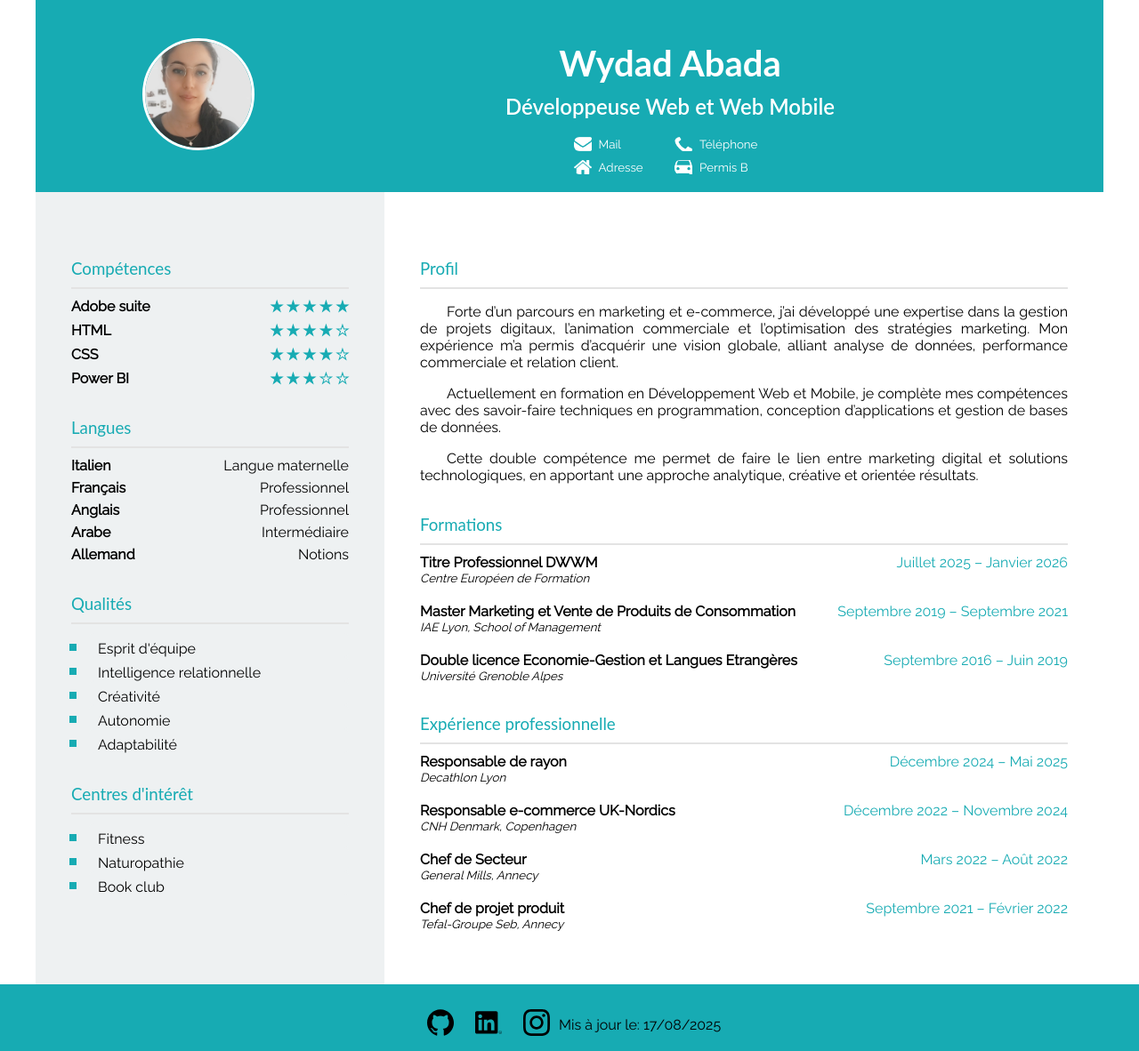
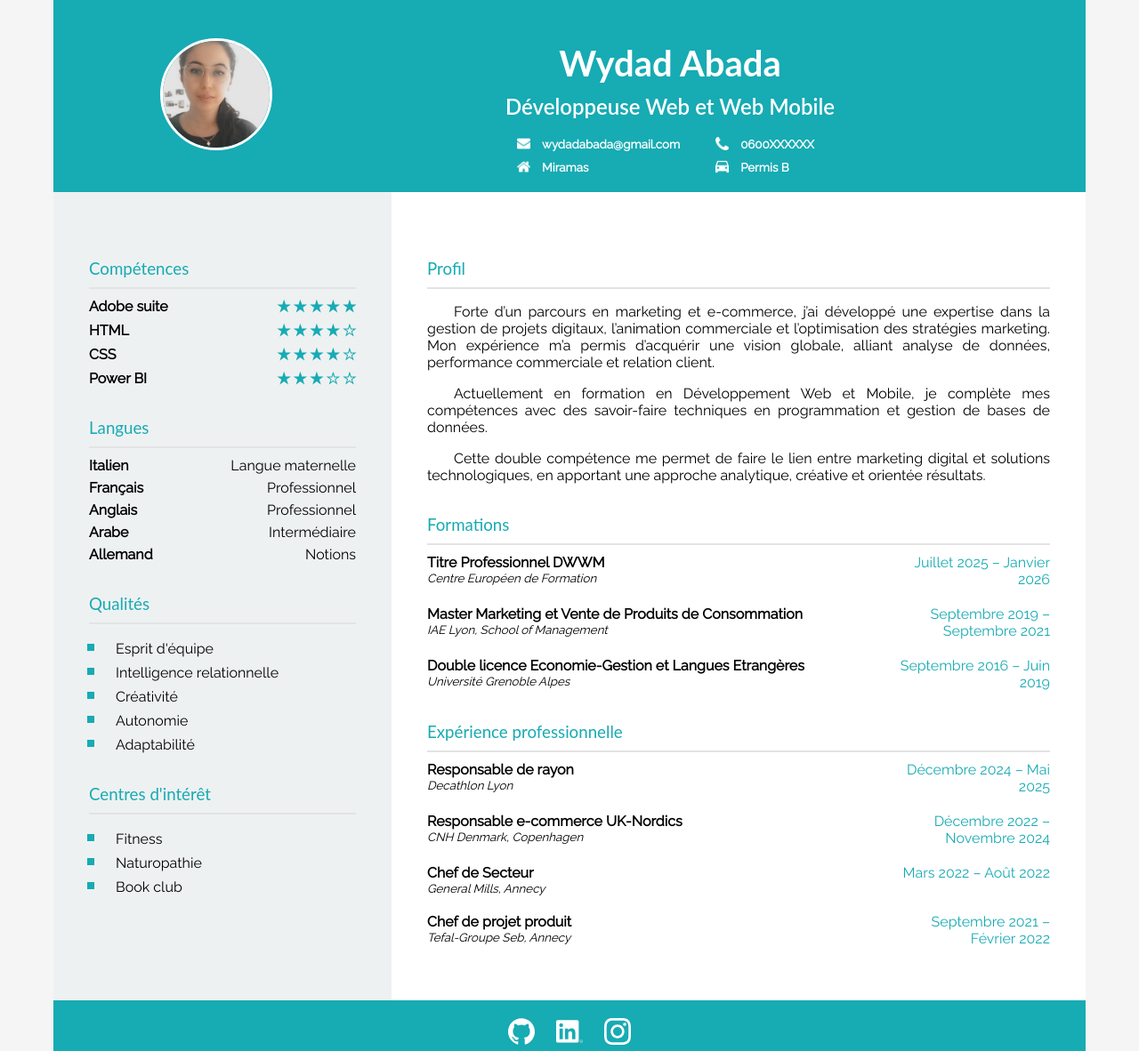
Before and after one commit to wydadabada96/Devoir_3_CV_HTML_CSS, a plain HTML site: page index.html in a window 1280 px wide. Shown: the top 1182 px of the page at 89% size. Drawn offline with Linux system fonts and the light colour scheme.

Commit message:
Add links and dynamics

```diff
--- a/assets/CSS/style.css
+++ b/assets/CSS/style.css
@@ -1,11 +1,14 @@
 
-body{
-    background: color #f5f5f5 ;
+.page_sizing{
+    background-color:  #f5f5f5 ;
     margin: 0;
     padding: 0;
 }
-main, header {
-    max-width: 1200px;
+body {
+    margin: 0;
+}
+main, header, footer {
+    max-width: 1160px;
     margin: 0 auto;
     background-color: white;
     box-sizing:border-box;
@@ -18,7 +21,7 @@ h1, h2, h3{
 }
 @font-face {
   font-family: "Raleway";
-  src: url(../Fonts/Raleway-Regular.woff) format('woff');
+  src: url(../fonts/Raleway-Regular.woff) format('woff');
   font-weight: 400;
   font-style: normal;
 }
@@ -42,6 +45,11 @@ header {
     object-fit:cover;
     border: 3px solid white;
     margin-left: 100px;
+    transition: transform 0.3s ease;
+    cursor: zoom-in;
+}
+.header_left img:hover{
+    transform: scale(1.05);
 }
 .header_right {
     flex: 1;
@@ -65,12 +73,12 @@ h2{
 .contact-list {
     list-style: none;
     padding: 0;
-    margin: 0;
+    margin: 0 auto;
     display: grid;
-    grid-template-columns: 1fr 1fr;
-    gap: 10px;
+    grid-template-columns: max-content max-content;
+  gap: 10px 30px;
+  justify-content: center
 }
-
 .contact-list li {
     display: flex;
     align-items:center;
@@ -79,30 +87,37 @@ h2{
     padding-left: 28px;
     font-size: smaller;
 }
-
-
+.contact-list li a {
+    text-decoration: none;
+    font-weight: bold;
+}
 .contact-list li.Mail {
-    background: url("../images/Pictograms/mail.png") no-repeat left center;
-    background-size: 20px 20px;
+    background: url("../images/icons/mail.png") no-repeat left center;
+    background-size: 15px 15px;
     filter: brightness(0) invert(1);
+    border-radius: 0;
 }
-
 .contact-list li.tel {
-    background: url("../images/Pictograms/tel.png") no-repeat left center;
-    background-size: 20px 20px;
+    background: url("../images/icons/tel.png") no-repeat left center;
+    background-size: 15px 15px;
     filter: brightness(0) invert(1);
+    border-radius: 0;
 }
 
 .contact-list li.adresse {
-    background: url("../images/Pictograms/adresse.png") no-repeat left center;
-    background-size: 20px 20px;
+    background: url("../images/icons/adresse.png") no-repeat left center;
+    background-size: 15px 15px;
     filter: brightness(0) invert(1);
+    border-radius: 0;
 }
-
 .contact-list li.permis {
-    background: url("../images/Pictograms/permis.png") no-repeat left center;
-    background-size: 20px 20px;
+    background: url("../images/icons/permis.png") no-repeat left center;
+    background-size: 15px 15px;
     filter: brightness(0) invert(1);
+    border-radius: 0;
+}
+a {
+    list-style: none;
 }
 
 /* main */
@@ -126,10 +141,10 @@ h3{
     margin: 35px 0 9px;
 }
 hr {
-    border: none;              /* on enlève la bordure par défaut */
-    height: 2px;               /* épaisseur */
-    background-color: #e3e3e3;   /* couleur */
-    margin: 10px 0;            /* espace autour */
+    border: none;
+    height: 2px;
+    background-color: #e3e3e3;
+    margin: 10px 0;
 }
 
 /* section:main */
@@ -138,10 +153,32 @@ hr {
     text-align: justify;
 }
 .flex_container {
+  position: relative;
   display: flex;
-  justify-content: space-between; /* espace entre gauche et droite */
-  align-items: baseline;          /* aligne sur la ligne de base du texte */
-  margin-bottom: 20px;            /* un peu d’espace entre les lignes */
+  justify-content: space-between;
+  align-items: flex-start;
+  margin-bottom: 20px;
+  transition: background-color 0.3s ease;
+}
+.flex_container::before {
+  content: "";
+  position: absolute;
+  left: 0;
+  top: 0;
+  bottom: 0;
+  width: 4px;
+  background-color: #17abb3;
+  transform: scaleY(0);
+  transform-origin: top;
+  transition: transform 0.3s ease;
+}
+
+.flex_container:hover {
+  background-color: #eef1f2;
+  padding: 10px 5px 10px 10px;
+}
+.flex_container:hover::before {
+  transform: scaleY(1);
 }
 .title {
     font-weight: bold;
@@ -150,14 +187,22 @@ hr {
     font-style: italic;
     font-size: smaller;
 }
-.period{
-    color: #17abb3;
+.title_description {
+  flex: 1;
+  padding-right: 15px;
 }
+.period {
+  flex: 0 0 180px;
+  text-align: right;
+  color: #17abb3;
+}
+
+/* section:secondary */
 .skill{
   display: flex;
   flex-direction: row;
-  justify-content:space-between; /* espace entre gauche et droite */
-  flex-wrap: wrap;      /* aligne sur la ligne de base du texte */
+  justify-content:space-between;
+  flex-wrap: wrap;
   margin-bottom: 8px;
 }
 .star_filled {
@@ -180,12 +225,11 @@ hr {
   margin-bottom: 6px;
 }
 ul {
-  list-style: square;  /* enlève les puces */
+  list-style: square;
   margin: 0;
-  padding-left: 20px;   /* retour à la ligne si trop long */
-  gap: 10px 20px;    /* espace entre les items */
+  padding-left: 20px;
+  gap: 10px 20px;
 }
-
 ul li {
   background: #eef1f2;
   padding: 0 10px;
@@ -195,15 +239,25 @@ li::marker {
     font-size: 1.5em;
     color: #17abb3;
 }
+
+/* Footer */
 footer {
     display: flex;
+    flex-direction: column;
     justify-content:center;
     align-items: center;
+    flex-wrap: wrap;
     background-color: #17abb3;
     padding: 20px;
+    color: white;
 }
 footer img {
   width: 30px;   /* largeur fixée */
   height: 30px;  /* hauteur fixée */
   margin: 0 10px;
+  filter: brightness(0) invert(1);
+  transition: opacity 0.3s ease;
 }
+footer img:hover {
+  opacity: 0.7;
+}
--- a/index.html
+++ b/index.html
@@ -1,5 +1,5 @@
 <!DOCTYPE html>
-<html lang="en">
+<html lang="fr">
 <head>
     <meta charset="UTF-8">
     <meta name="viewport" content="width=device-width, initial-scale=1.0">
@@ -7,16 +7,20 @@
     <link rel="stylesheet" href="./assets/CSS/style.css">
 </head>
 <body>
+    <div class="page_sizing">
         <header>
-        <div class="header_left"><img src="./assets/images/Photo CV Wydad.PNG" alt="photo profil de Wydad"></div>
+            <div class="header_left">
+             <a href="./assets/images/Photo_CV_Wydad.PNG" target="_blank"><img src="./assets/images/Photo_CV_Wydad.PNG" alt="photo profil de Wydad"></a>
+            </div>
             <div class="header_right">
                 <h1> Wydad Abada</h1>
                 <h2>Développeuse Web et Web Mobile</h2>
+                <!-- Je garde mon téléphone et mon adresse générales parce que je ne souhaite pas les divulguer -->
                  <ul class="contact-list">
-                <li class="Mail">Mail</li>
-                <li class="tel">Téléphone</li>
-                <li class="adresse">Adresse</li>
-                <li class="permis">Permis B</li>
+                    <li class="Mail"><a href="mailto:wydadabada@gmail.com">wydadabada@gmail.com</a></li>
+                    <li class="tel"><a href="tel:060000000">0600XXXXXX</a></li>
+                    <li class="adresse"><a href="https://maps.app.goo.gl/a7KX4JZr6VPvSv6y8">Miramas</a></li>
+                    <li class="permis"><a href="#">Permis B</a></li>
                 </ul>
             </div>
         </header>
@@ -29,7 +33,7 @@
                 <hr>
                 <div>
                     <p class="indent">Forte d’un parcours en marketing et e-commerce, j’ai développé une expertise dans la gestion de projets digitaux, l’animation commerciale et l’optimisation des stratégies marketing. Mon expérience m’a permis d’acquérir une vision globale, alliant analyse de données, performance commerciale et relation client.</p>
-                <p class="indent">Actuellement en formation en Développement Web et Mobile, je complète mes compétences avec des savoir-faire techniques en programmation, conception d’applications et gestion de bases de données. </p>
+                    <p class="indent">Actuellement en formation en Développement Web et Mobile, je complète mes compétences avec des savoir-faire techniques en programmation et gestion de bases de données. </p>
                     <p class="indent">Cette double compétence me permet de faire le lien entre marketing digital et solutions technologiques, en apportant une approche analytique, créative et orientée résultats.</p>
                 </div>
                 <h3>Formations</h3>
@@ -39,21 +43,30 @@
                         <div class="title">Titre Professionnel DWWM</div>
                         <div class="description">Centre Européen de Formation</div>
                     </div>
-                <div class="period" ><time datetime="2025-07/2026-01">Juillet 2025 – Janvier 2026</time></div>
+                    <div class="period">
+                        <time datetime="2025-07">Juillet 2025</time> –
+                        <time datetime="2026-01">Janvier 2026</time>
+                    </div>
                 </div>
                 <div class="flex_container">
                     <div class="title_description">
                         <div class="title">Master Marketing et Vente de Produits de Consommation</div>
                         <div class="description">IAE Lyon, School of Management</div>
                     </div>
-                <div class="period" ><time datetime="2019-09/2021-09">Septembre 2019 – Septembre 2021</time></div>
+                    <div class="period">
+                        <time datetime="2019-09">Septembre 2019</time> –
+                        <time datetime="2021-09">Septembre 2021</time>
+                    </div>
                 </div>
                 <div class="flex_container">
                     <div class="title_description">
                         <div class="title">Double licence Economie-Gestion et Langues Etrangères</div>
                         <div class="description">Université Grenoble Alpes</div>
                     </div>
-                <div class="period" ><time datetime="2016-09/2019-06">Septembre 2016 – Juin 2019</time></div>
+                     <div class="period">
+                        <time datetime="2016-09">Septembre 2016</time> –
+                        <time datetime="2019-06">Juin 2019</time>
+                    </div>
                 </div>
 
                 <!-- Expérience professionnelle -->
@@ -64,28 +77,40 @@
                         <div class="title">Responsable de rayon</div>
                         <div class="description">Decathlon Lyon</div>
                     </div>
-                <div class="period" ><time datetime="2024-12/2025-05">Décembre 2024 – Mai 2025</time></div>
+                     <div class="period">
+                        <time datetime="2024-12">Décembre 2024</time> –
+                        <time datetime="2021-09">Mai 2025</time>
+                    </div>
                 </div>
                 <div class="flex_container">
                     <div class="title_description">
                         <div class="title">Responsable e-commerce UK-Nordics</div>
                         <div class="description">CNH Denmark, Copenhagen</div>
                     </div>
-                <div class="period" ><time datetime="2022-12/2024-11">Décembre 2022 – Novembre 2024</time></div>
+                     <div class="period">
+                        <time datetime="2022-12">Décembre 2022</time> –
+                        <time datetime="2024-11">Novembre 2024</time>
+                    </div>
                 </div>
                 <div class="flex_container">
                     <div class="title_description">
                         <div class="title">Chef de Secteur</div>
                         <div class="description">General Mills, Annecy</div>
                     </div>
-                <div class="period" ><time datetime="2022-03/2022-08">Mars 2022 – Août 2022</time></div>
+                     <div class="period">
+                        <time datetime="2022-03">Mars 2022</time> –
+                        <time datetime="2022-08">Août 2022</time>
+                    </div>
                 </div>
                 <div class="flex_container">
                     <div class="title_description">
                         <div class="title">Chef de projet produit</div>
                         <div class="description">Tefal-Groupe Seb, Annecy</div>
                     </div>
-                <div class="period" ><time datetime="2021-09/2022-02">Septembre 2021 – Février 2022</time></div>
+                     <div class="period">
+                        <time datetime="2021-09">Septembre 2021</time> –
+                        <time datetime="2022-02">Février 2022</time>
+                    </div>
                 </div>
             </section>
 
@@ -183,11 +208,12 @@
         </main>
         <footer>
             <div>
-            <img src="./assets/images/Pictograms/github.svg" alt="Icone github">
-            <img src="./assets/images/Pictograms/linkedin.svg" alt="Icone linkedin">
-            <img src="./assets/images/Pictograms/instagram.svg" alt="Icone instagram">
+                <a href="https://github.com/wydadabada96"><img src="./assets/images/icons/github.svg" alt="Icone github"></a>
+                <a href="https://www.linkedin.com/in/wydad-abada"><img src="./assets/images/icons/linkedin.svg" alt="Icone linkedin"></a>
+                <a href="https://www.instagram.com/wyddy"><img src="./assets/images/icons/instagram.svg" alt="Icone instagram"></a>
             </div>
             <p>Mis à jour le: <time datetime="2025-08-17">17/08/2025</time></p>
         </footer>
+    </div>
 </body>
 </html>
```
Also changed, not shown: assets/images/Photo_CV_Wydad.PNG (renamed from assets/images/Photo CV Wydad.PNG), assets/images/icons/adresse.png (renamed from assets/images/Pictograms/adresse.png), assets/images/icons/github.svg (renamed from assets/images/Pictograms/github.svg), assets/images/icons/instagram.svg (renamed from assets/images/Pictograms/instagram.svg), assets/images/icons/linkedin.svg (renamed from assets/images/Pictograms/linkedin.svg), assets/images/icons/mail.png (renamed from assets/images/Pictograms/mail.png), assets/images/icons/permis.png (renamed from assets/images/Pictograms/permis.png), assets/images/icons/tel.png (renamed from assets/images/Pictograms/tel.png). Lines whose indentation alone changed are shown as unchanged.
